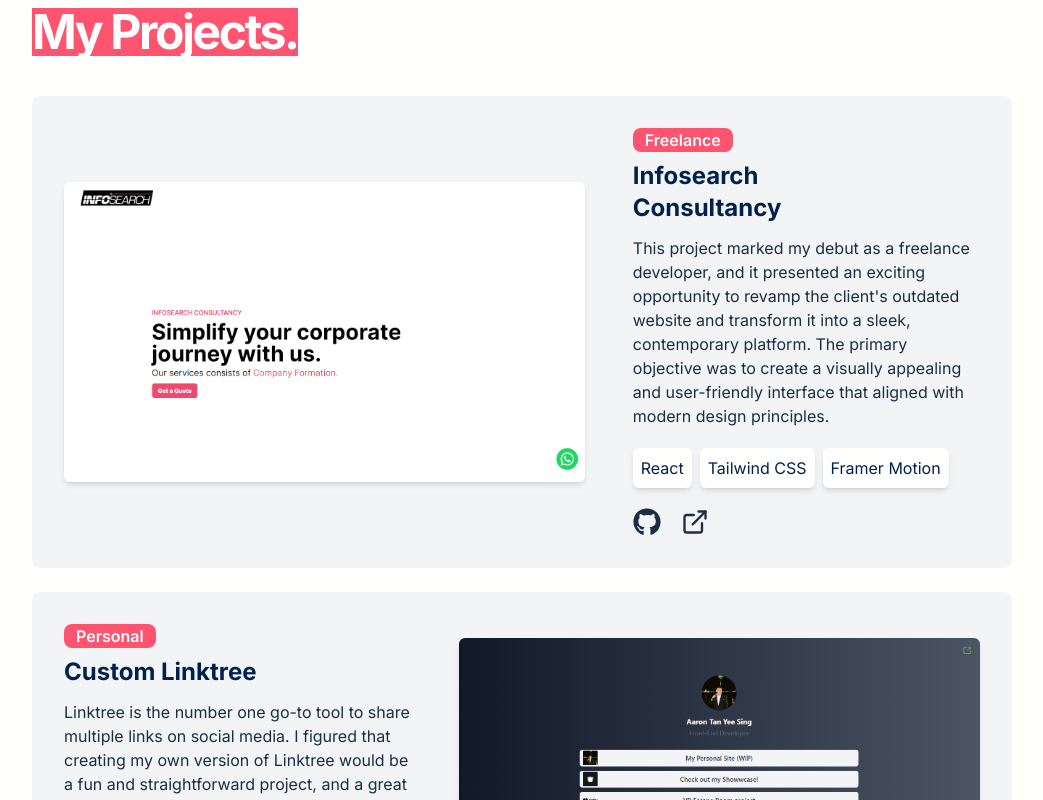
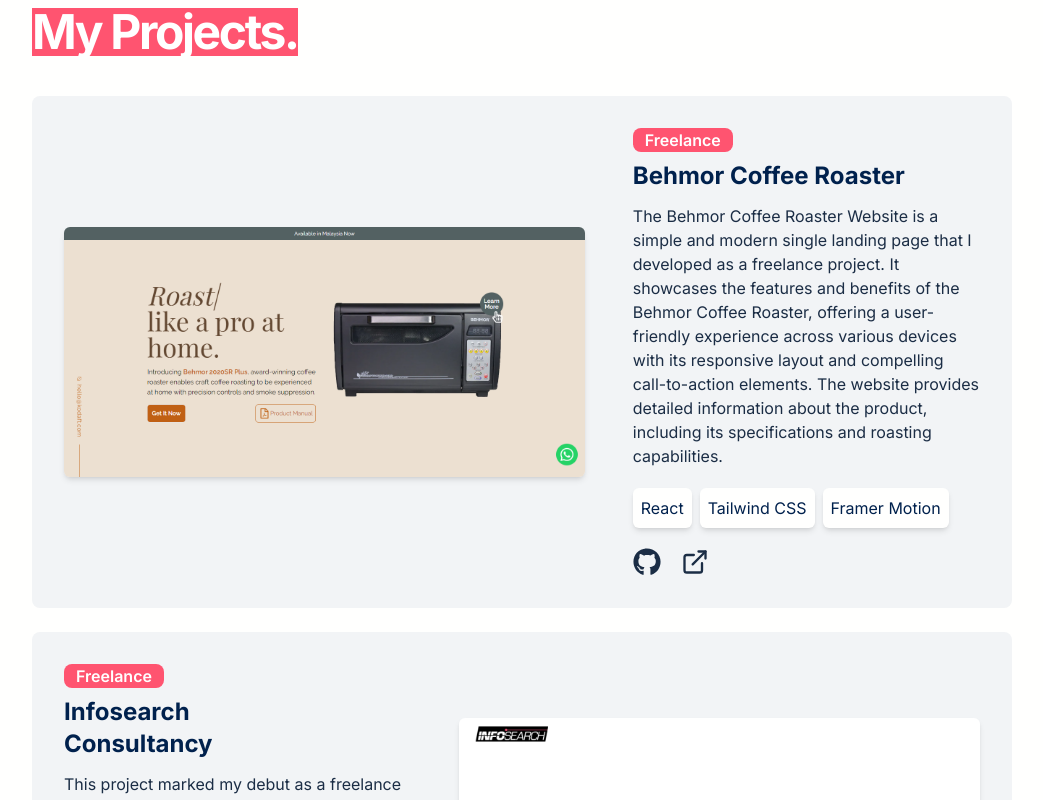
Before and after one commit to aaron1999x/aaron-portfolio, a Next.js app: page / in a window 1280 px wide. Shown: the part 1380-2180 px from the top of the page, without its empty margins (118-1161 px from the left). Built offline with nearby package versions, Linux system fonts and the light colour scheme; no server answers.

Commit message:
update behmor portfolio

```diff
--- a/data.js
+++ b/data.js
@@ -1,22 +1,22 @@
 import infosearch from "./public/images/infosearch-website.png"
 import linktree from "./public/images/linktree-website.png"
-import behmor from "./public/images/behmor-website.png"
+import behmor from "./public/images/behmor-new.png"
 
 export default{
   data:[
-    // {
-    //   image:behmor,
-    //   title:"Behmor Coffee Roaster",
-    //   type:"Freelance",
-    //   description:"The Behmor Coffee Roaster Website is a simple and modern single landing page that I developed as a freelance project. It showcases the features and benefits of the Behmor Coffee Roaster, offering a user-friendly experience across various devices with its responsive layout and compelling call-to-action elements. The website provides detailed information about the product, including its specifications and roasting capabilities.",
-    //   repoLink:"https://github.com/aaron1999x/kodaft-behmor",
-    //   deployLink:"https://kodaft.com/behmorcoffeeroaster",
-    //   tech:[
-    //     "React",
-    //     "Tailwind CSS",
-    //     "Framer Motion"
-    //   ]
-    // },
+    {
+      image:behmor,
+      title:"Behmor Coffee Roaster",
+      type:"Freelance",
+      description:"The Behmor Coffee Roaster Website is a simple and modern single landing page that I developed as a freelance project. It showcases the features and benefits of the Behmor Coffee Roaster, offering a user-friendly experience across various devices with its responsive layout and compelling call-to-action elements. The website provides detailed information about the product, including its specifications and roasting capabilities.",
+      repoLink:"https://github.com/aaron1999x/kodaft-behmor",
+      deployLink:"https://www.kodaft.com/behmorcoffeeroastermalaysia",
+      tech:[
+        "React",
+        "Tailwind CSS",
+        "Framer Motion"
+      ]
+    },
     {
       image:infosearch,
       title:"Infosearch Consultancy",
```
Also changed, not shown: public/images/behmor-new.png (added).
